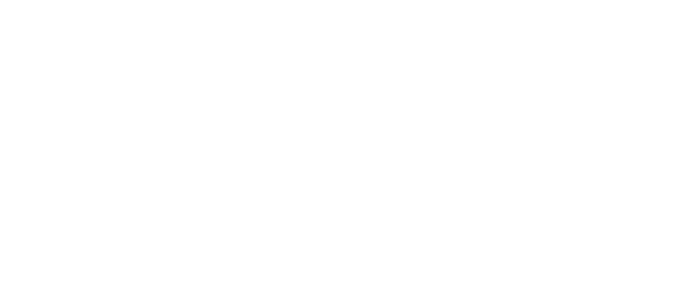
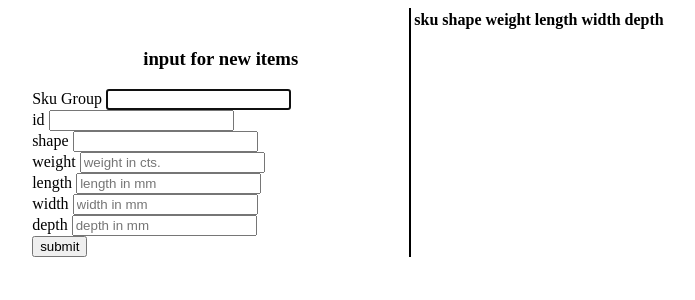
Before and after one commit to Sagetrash/tgnj-app, a Flask app: page / in a window 1280 px wide. Before the commit the part shown is empty. Shown: the top 300 px of the page, without its empty margins (18-713 px from the left). Run offline with Flask 3, Linux system fonts and the light colour scheme; lists and menus that the app fills with data are empty.

Commit message:
added a barebone html structure and made a form and dynamic table with CREATE,DELETE and GET capability

```diff
--- a/src/tgnj_app/gui/app.py
+++ b/src/tgnj_app/gui/app.py
@@ -22,7 +22,7 @@ def index():
 def getData(sku_group:str):
     data = db_instance.get_items_by_group(sku_group)
     cleanData = [dict(row) for row in data]
-    return jsonify(cleanData)
+    return jsonify(cleanData),201
 
 @app.route('/api/addItem',methods=['POST'])
 def addItem():
--- /dev/null
+++ b/src/tgnj_app/gui/static/script.js
@@ -0,0 +1,143 @@
+// List your fields in the exact order you want to move through them
+const formOrder = [
+  "sku_group",
+  "item_id",
+  "shape",
+  "weight",
+  "length",
+  "width",
+  "depth",
+];
+
+function setupKeyboardNavigation() {
+  formOrder.forEach((id, index) => {
+    const input = document.getElementById(id);
+
+    input.addEventListener("keydown", (event) => {
+      if (event.key === "Enter") {
+        event.preventDefault();
+        if (index < formOrder.length - 1) {
+          const nextField = document.getElementById(formOrder[index + 1]);
+          nextField.focus();
+          nextField.select();
+        } else {
+          handleFormSubmit(event);
+        }
+      }
+    });
+  });
+}
+
+async function setItemId(data) {
+  if (!data || data.length === 0) {
+    document.getElementById("item_id").value = 1;
+    return;
+  }
+  document.getElementById("item_id").value = data[data.length - 1].sku_id + 1;
+}
+
+async function loadItemsByGroup(sku_group) {
+  if (!sku_group) return;
+  try {
+    const response = await fetch(`/api/getData/${sku_group}`);
+    const data = await response.json();
+    console.log("got the data!");
+    renderTable(data);
+    setItemId(data);
+    console.log("data sent!");
+  } catch (error) {
+    console.error("error loading items: ", error);
+  }
+}
+function deleteItem(sku_group, sku_id) {
+  success = fetch(`/api/deleteItem/${sku_group}/${sku_id}`, {
+    method: "DELETE",
+  });
+  liveLoadGroup();
+}
+
+async function renderTable(data) {
+  const tbody = document.getElementById("display-table-body");
+  tbody.innerHTML = "";
+  if (!data || data.length === 0) {
+    tbody.innerHTML =
+      "<tr><td colspan = '5' style = 'text-align:center;'>No items found in this group.</td></tr>";
+    return;
+  }
+  data.forEach((item) => {
+    const row = document.createElement("tr");
+
+    const formattedId = String(item.sku_id).padStart(3, "0");
+
+    row.innerHTML = `
+    <td>${item.sku_group}-${formattedId}</td>
+    <td>${item.shape}</td>
+    <td>${item.weight.toFixed(2)}</td>
+    <td>${item.length}</td>
+    <td>${item.width}</td>
+    <td>${item.depth}</td>
+    <td><button onclick="deleteItem('${item.sku_group}',${item.sku_id})">😻</button></td>
+    `;
+    tbody.appendChild(row);
+  });
+}
+
+let debounceTimer;
+
+function liveLoadGroup() {
+  clearTimeout(debounceTimer);
+  debounceTimer = setTimeout(async () => {
+    const input = document.getElementById("sku_group");
+    const groupCode = input.value.trim().toUpperCase();
+
+    if (groupCode.length > 0) {
+      await loadItemsByGroup(groupCode);
+    } else {
+      document.getElementById("display-table-body").innerHTML = "";
+    }
+  }, 300);
+}
+
+async function handleFormSubmit() {
+  console.log("pressed submit");
+  document.getElementById("weight").focus();
+  const payload = {
+    sku_group: document.getElementById("sku_group").value,
+    sku_id: document.getElementById("item_id").value,
+    shape: document.getElementById("shape").value,
+    weight: document.getElementById("weight").value,
+    length: document.getElementById("length").value,
+    width: document.getElementById("width").value,
+    depth: document.getElementById("depth").value,
+  };
+  for (const key in payload) {
+    if (Object.hasOwnProperty.call(payload, key)) {
+      if (!payload[key] || payload[key].length === 0) {
+        alert("enter all fields!");
+        return;
+      }
+    }
+  }
+  fetch(`/api/addItem`, {
+    method: "POST",
+    headers: {
+      "Content-Type": "application/json; charset=UTF-8",
+    },
+    body: JSON.stringify(payload),
+  });
+  document.getElementById("weight").value = "";
+  document.getElementById("length").value = "";
+  document.getElementById("width").value = "";
+  document.getElementById("depth").value = "";
+  liveLoadGroup();
+  document.getElementById("weight").focus();
+  item_id = document.getElementById("item_id");
+  item_id.value = String(Number(item_id.value) + 1);
+}
+
+window.onload = () => {
+  setupKeyboardNavigation();
+  group = document.getElementById("sku_group").value;
+  document.getElementById("sku_group").focus();
+  loadItemsByGroup(group);
+};
--- a/src/tgnj_app/gui/static/style.css
+++ b/src/tgnj_app/gui/static/style.css
@@ -0,0 +1,12 @@
+body {
+  display: grid;
+  grid-template-columns: 2fr 4fr;
+}
+
+.form-container {
+  border-right: solid 2px;
+  padding: 5% 0 0 10%;
+}
+.form-container h3 {
+  text-align: center;
+}
--- a/src/tgnj_app/gui/templates/index.html
+++ b/src/tgnj_app/gui/templates/index.html
@@ -4,8 +4,83 @@
     <meta charset="UTF-8" />
     <meta name="viewport" content="width=device-width, initial-scale=1.0" />
     <title>TGNJ APP</title>
+    <link rel="stylesheet" href="{{url_for('static',filename='style.css')}}" />
   </head>
   <body>
-
+    <!--  -->
+    <div class="form-container">
+      <h3>input for new items</h3>
+      <form action="" onsubmit="event.preventDefault()">
+        <label for="sku_group">Sku Group</label>
+        <input
+          type="text"
+          id="sku_group"
+          name="sku_group"
+          oninput="liveLoadGroup()"
+          required
+        />
+        <br />
+        <label for="item_id">id</label>
+        <input type="text" name="item_id" id="item_id" required />
+        <br />
+        <label for="shape">shape</label>
+        <input type="text" name="shape" id="shape" required />
+        <br />
+        <label for="weight">weight</label>
+        <input
+          type="text"
+          name="weight"
+          id="weight"
+          placeholder="weight in cts."
+          required
+        />
+        <br />
+        <label for="length">length</label>
+        <input
+          type="text"
+          name="length"
+          id="length"
+          placeholder="length in mm"
+          required
+        />
+        <br />
+        <label for="width">width</label>
+        <input
+          type="text"
+          name="width"
+          id="width"
+          placeholder="width in mm"
+          required
+        />
+        <br />
+        <label for="depth">depth</label>
+        <input
+          type="text"
+          name="depth"
+          id="depth"
+          placeholder="depth in mm"
+          required
+        />
+        <br />
+        <button type="submit">submit</button>
+      </form>
+    </div>
+    <!--  -->
+    <div class="table-container">
+      <table id="display-table">
+        <thead>
+          <tr>
+            <th>sku</th>
+            <th>shape</th>
+            <th>weight</th>
+            <th>length</th>
+            <th>width</th>
+            <th>depth</th>
+          </tr>
+        </thead>
+        <tbody id="display-table-body"></tbody>
+      </table>
+    </div>
+    <script src="{{ url_for('static',filename='script.js')}}"></script>
   </body>
 </html>
```
